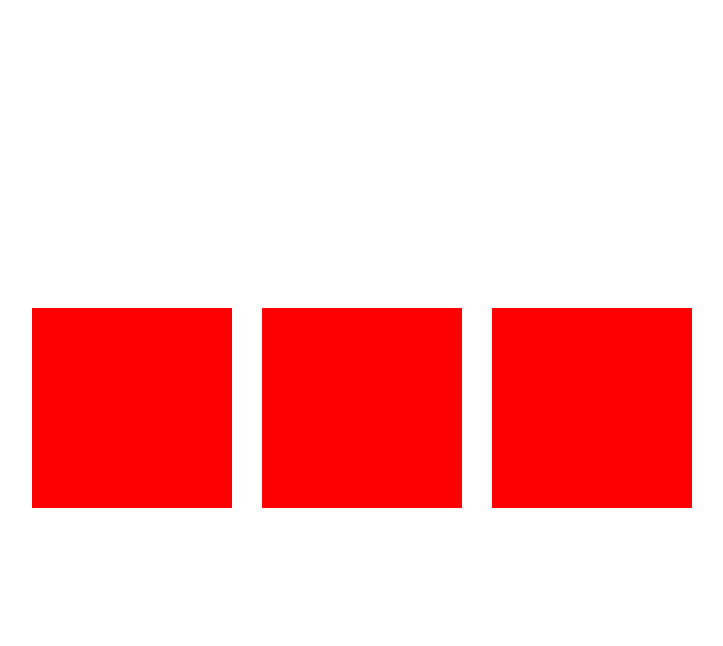
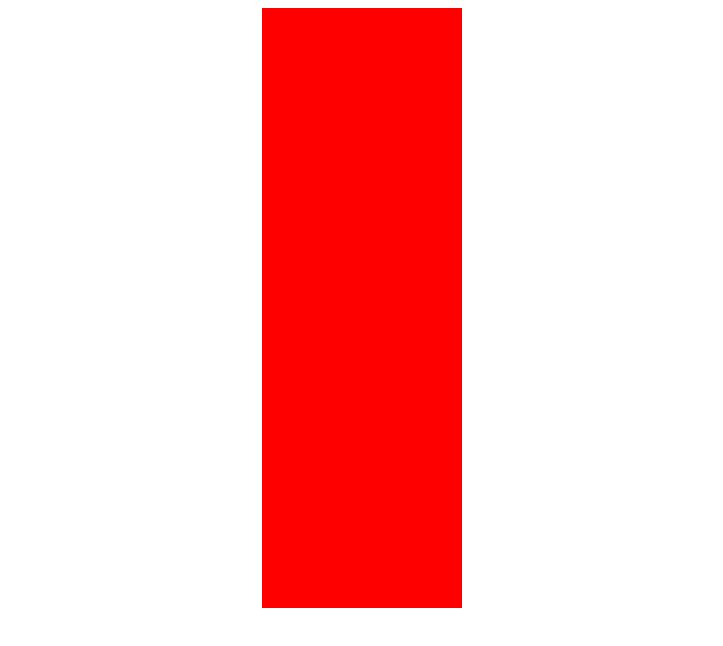
Before and after one commit to TotheMoon12/practice, a plain HTML site: page flex.html in a window 1280 px wide. Shown: the whole page, without its empty margins (263-986 px from the left). Drawn offline with Linux system fonts and the light colour scheme.

Commit message:
Update flex.html

```diff
--- a/flex.html
+++ b/flex.html
@@ -11,9 +11,11 @@
     }
     .father {
         display: flex;
-        justify-content: center; /* 컨텐츠를 중앙으로 */
-        align-items: center; /* 아이템 가운데 정렬 */
+        justify-content: flex-start;
+        align-items: center;
         height: 100%;
+        flex-direction: column; /* 컨텐츠를 열방향으로. row일 때와 달리 jstify-content와 align-items가 반대가 된다. */
+        /* flex-direction: row; 컨텐츠를 행방향으로 */
     }
     .box {
         background-color: red;
```
